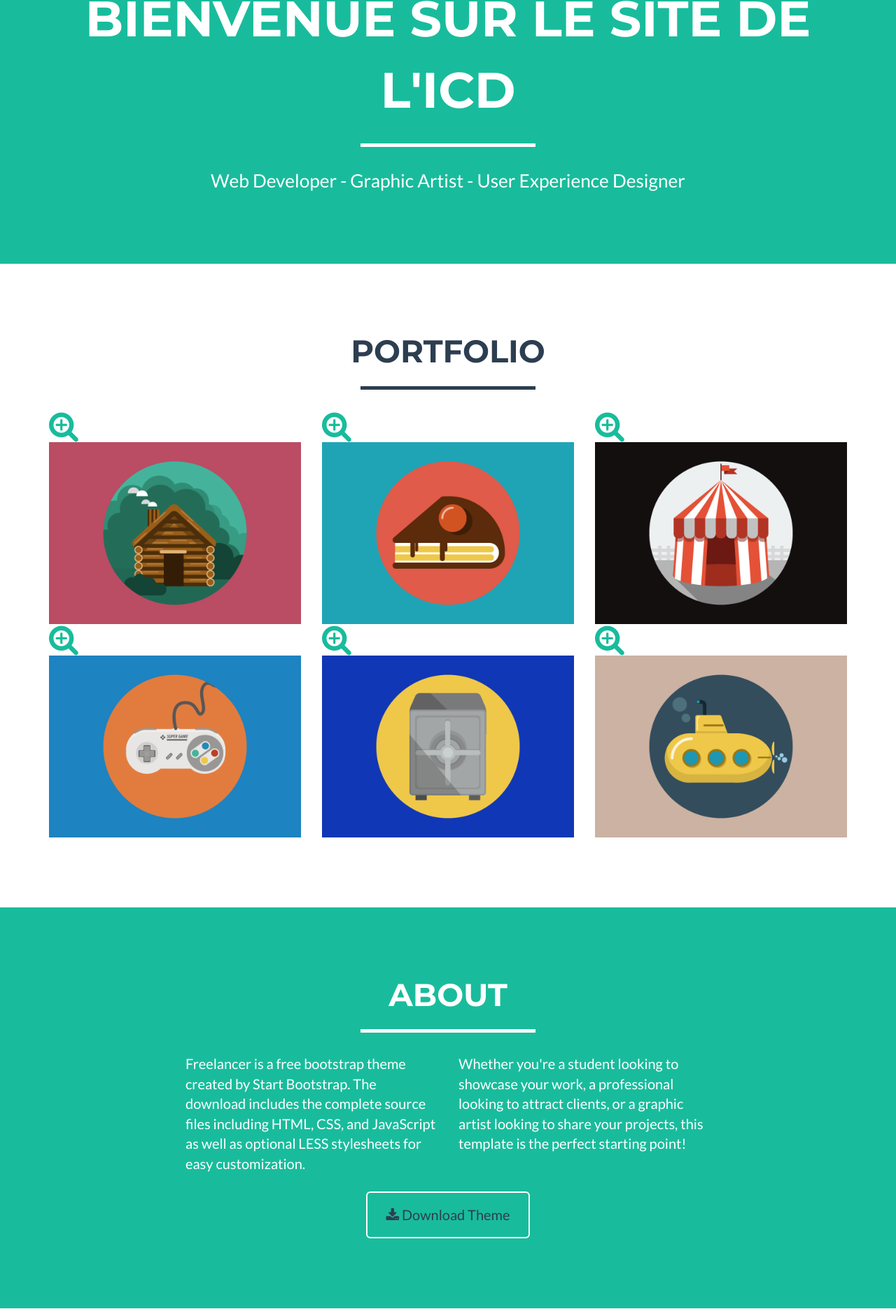
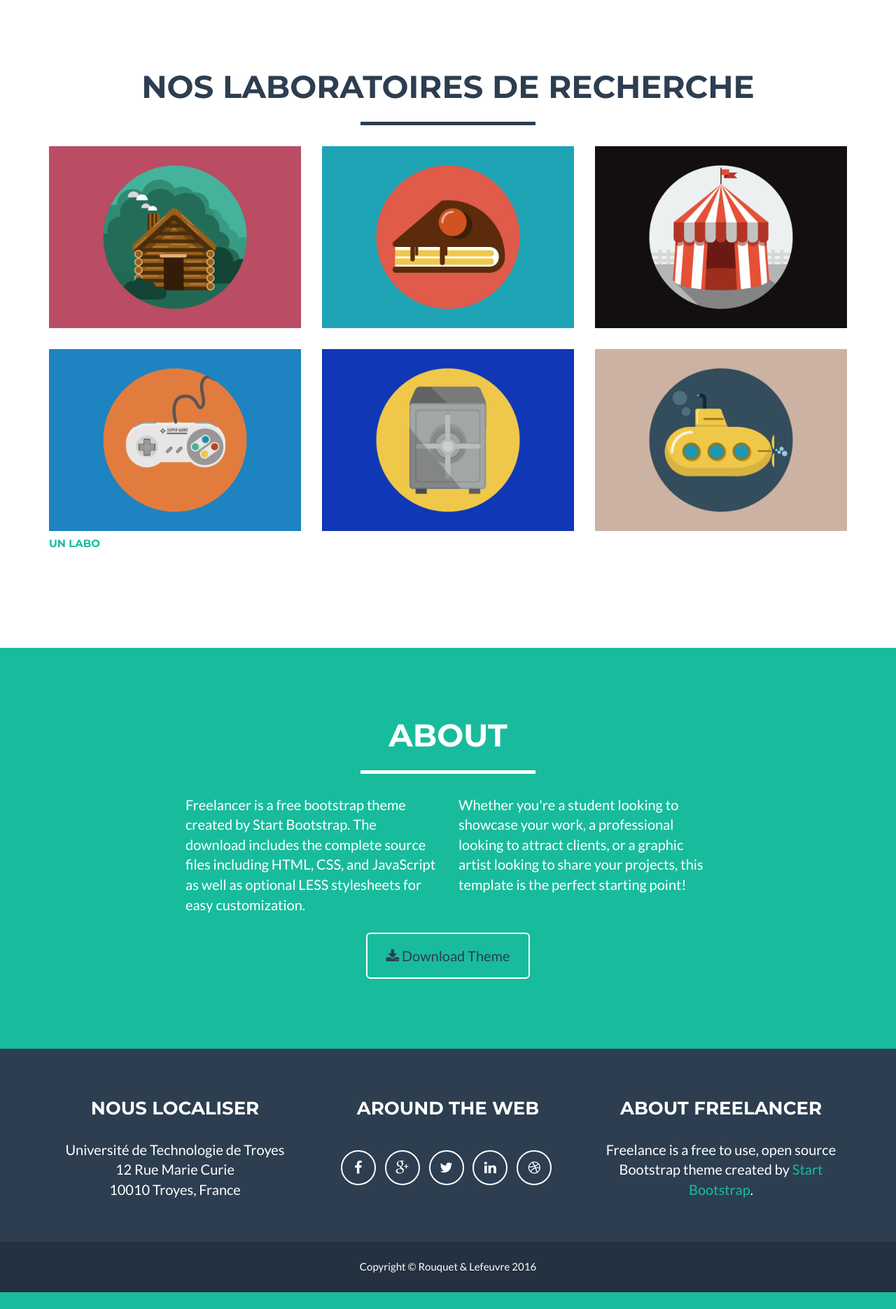
Before and after one commit to rouquetr/lo07_projet, a PHP site: page / in a window 1280 px wide. Shown: the part 500-2371 px from the top of the page at 70% size. After the commit the page ends 2347 px from the top, so only its background shows below. Run offline with PHP 8.4, Linux system fonts and the light colour scheme; some libraries are stand-ins or nearby versions.

Commit message:
Version 0.0.1

```diff
--- a/index.php
+++ b/index.php
@@ -54,7 +54,7 @@
                         <a href="#page-top"></a>
                     </li>
                     <li class="page-scroll">
-                        <a href="#portfolio">Nos Équipes</a>
+                        <a href="#labo">Nos Labos</a>
                     </li>
                     <li class="page-scroll">
                         <a href="#about">Publications récentes</a>
@@ -70,15 +70,14 @@
     </nav>
 
     <!-- Header -->
-    <header>
-        <div class="container"  background-image="/img/utt.jpg" >
+    <header style="background-image:url(img/utt.png)">
+        <div class="container">
             <div class="row">
                 <div class="col-lg-12">
-                    <img class="img-responsive" src="img/profile.png" alt="">
                     <div class="intro-text">
-                        <span class="name">Bienvenue sur le site de l'ICD</span>
+                        <span class="name">Bienvenue</span>
                         <hr class="star-light">
-                        <span class="skills">Web Developer - Graphic Artist - User Experience Designer</span>
+                        <span class="skills">Site des publications de l'ICD</span>
                     </div>
                 </div>
             </div>
@@ -86,17 +85,17 @@
     </header>
 
     <!-- Portfolio Grid Section -->
-    <section id="portfolio">
+    <section id="labo">
         <div class="container">
             <div class="row">
                 <div class="col-lg-12 text-center">
-                    <h2>Portfolio</h2>
+                    <h2>Nos Laboratoires de recherche</h2>
                     <hr class="star-primary">
                 </div>
             </div>
             <div class="row">
-                <div class="col-sm-4 portfolio-item">
-                    <a href="#portfolioModal1" class="portfolio-link" data-toggle="modal">
+                <div class="col-sm-4 labo-item">
+                    <a href="#laboModal1" class="labo-link" data-toggle="modal">
                         <div class="caption">
                             <div class="caption-content">
                                 <i class="fa fa-search-plus fa-3x"></i>
@@ -105,8 +104,8 @@
                         <img src="img/portfolio/cabin.png" class="img-responsive" alt="">
                     </a>
                 </div>
-                <div class="col-sm-4 portfolio-item">
-                    <a href="#portfolioModal2" class="portfolio-link" data-toggle="modal">
+                <div class="col-sm-4 labo-item">
+                    <a href="#laboModal2" class="labo-link" data-toggle="modal">
                         <div class="caption">
                             <div class="caption-content">
                                 <i class="fa fa-search-plus fa-3x"></i>
@@ -115,8 +114,8 @@
                         <img src="img/portfolio/cake.png" class="img-responsive" alt="">
                     </a>
                 </div>
-                <div class="col-sm-4 portfolio-item">
-                    <a href="#portfolioModal3" class="portfolio-link" data-toggle="modal">
+                <div class="col-sm-4 labo-item">
+                    <a href="#laboModal3" class="labo-link" data-toggle="modal">
                         <div class="caption">
                             <div class="caption-content">
                                 <i class="fa fa-search-plus fa-3x"></i>
@@ -125,18 +124,19 @@
                         <img src="img/portfolio/circus.png" class="img-responsive" alt="">
                     </a>
                 </div>
-                <div class="col-sm-4 portfolio-item">
-                    <a href="#portfolioModal4" class="portfolio-link" data-toggle="modal">
+                <div class="col-sm-4 labo-item">
+                    <a href="#laboModal4" class="labo-link" data-toggle="modal">
                         <div class="caption">
                             <div class="caption-content">
                                 <i class="fa fa-search-plus fa-3x"></i>
                             </div>
                         </div>
                         <img src="img/portfolio/game.png" class="img-responsive" alt="">
+                        <h5>Un labo</h5>
                     </a>
                 </div>
-                <div class="col-sm-4 portfolio-item">
-                    <a href="#portfolioModal5" class="portfolio-link" data-toggle="modal">
+                <div class="col-sm-4 labo-item">
+                    <a href="#laboModal5" class="labo-link" data-toggle="modal">
                         <div class="caption">
                             <div class="caption-content">
                                 <i class="fa fa-search-plus fa-3x"></i>
@@ -145,8 +145,8 @@
                         <img src="img/portfolio/safe.png" class="img-responsive" alt="">
                     </a>
                 </div>
-                <div class="col-sm-4 portfolio-item">
-                    <a href="#portfolioModal6" class="portfolio-link" data-toggle="modal">
+                <div class="col-sm-4 labo-item">
+                    <a href="#laboModal6" class="labo-link" data-toggle="modal">
                         <div class="caption">
                             <div class="caption-content">
                                 <i class="fa fa-search-plus fa-3x"></i>
@@ -154,6 +154,7 @@
                         </div>
                         <img src="img/portfolio/submarine.png" class="img-responsive" alt="">
                     </a>
+                    <div class="col-sm-4 labo-item">
                 </div>
             </div>
         </div>
@@ -185,59 +186,6 @@
     </section>
 
     <!-- Contact Section -->
-    <section id="contact">
-        <div class="container">
-            <div class="row">
-                <div class="col-lg-12 text-center">
-                    <h2>Contact Me</h2>
-                    <hr class="star-primary">
-                </div>
-            </div>
-            <div class="row">
-                <div class="col-lg-8 col-lg-offset-2">
-                    <!-- To configure the contact form email address, go to mail/contact_me.php and update the email address in the PHP file on line 19. -->
-                    <!-- The form should work on most web servers, but if the form is not working you may need to configure your web server differently. -->
-                    <form name="sentMessage" id="contactForm" novalidate>
-                        <div class="row control-group">
-                            <div class="form-group col-xs-12 floating-label-form-group controls">
-                                <label>Name</label>
-                                <input type="text" class="form-control" placeholder="Name" id="name" required data-validation-required-message="Please enter your name.">
-                                <p class="help-block text-danger"></p>
-                            </div>
-                        </div>
-                        <div class="row control-group">
-                            <div class="form-group col-xs-12 floating-label-form-group controls">
-                                <label>Email Address</label>
-                                <input type="email" class="form-control" placeholder="Email Address" id="email" required data-validation-required-message="Please enter your email address.">
-                                <p class="help-block text-danger"></p>
-                            </div>
-                        </div>
-                        <div class="row control-group">
-                            <div class="form-group col-xs-12 floating-label-form-group controls">
-                                <label>Phone Number</label>
-                                <input type="tel" class="form-control" placeholder="Phone Number" id="phone" required data-validation-required-message="Please enter your phone number.">
-                                <p class="help-block text-danger"></p>
-                            </div>
-                        </div>
-                        <div class="row control-group">
-                            <div class="form-group col-xs-12 floating-label-form-group controls">
-                                <label>Message</label>
-                                <textarea rows="5" class="form-control" placeholder="Message" id="message" required data-validation-required-message="Please enter a message."></textarea>
-                                <p class="help-block text-danger"></p>
-                            </div>
-                        </div>
-                        <br>
-                        <div id="success"></div>
-                        <div class="row">
-                            <div class="form-group col-xs-12">
-                                <button type="submit" class="btn btn-success btn-lg">Send</button>
-                            </div>
-                        </div>
-                    </form>
-                </div>
-            </div>
-        </div>
-    </section>
 
     <!-- Footer -->
     <footer class="text-center">
@@ -245,8 +193,8 @@
             <div class="container">
                 <div class="row">
                     <div class="footer-col col-md-4">
-                        <h3>Location</h3>
-                        <p>3481 Melrose Place<br>Beverly Hills, CA 90210</p>
+                        <h3>Nous localiser</h3>
+                        <p>Université de Technologie de Troyes<br>12 Rue Marie Curie<br>10010 Troyes, France</p>
                     </div>
                     <div class="footer-col col-md-4">
                         <h3>Around the Web</h3>
@@ -279,7 +227,7 @@
             <div class="container">
                 <div class="row">
                     <div class="col-lg-12">
-                        Copyright &copy; Your Website 2014
+                        Copyright &copy; Rouquet & Lefeuvre 2016
                     </div>
                 </div>
             </div>
@@ -294,7 +242,7 @@
     </div>
 
     <!-- Portfolio Modals -->
-    <div class="portfolio-modal modal fade" id="portfolioModal1" tabindex="-1" role="dialog" aria-hidden="true">
+    <div class="labo-modal modal fade" id="laboModal1" tabindex="-1" role="dialog" aria-hidden="true">
         <div class="modal-content">
             <div class="close-modal" data-dismiss="modal">
                 <div class="lr">
@@ -331,7 +279,7 @@
             </div>
         </div>
     </div>
-    <div class="portfolio-modal modal fade" id="portfolioModal2" tabindex="-1" role="dialog" aria-hidden="true">
+    <div class="labo-modal modal fade" id="laboModal2" tabindex="-1" role="dialog" aria-hidden="true">
         <div class="modal-content">
             <div class="close-modal" data-dismiss="modal">
                 <div class="lr">
@@ -368,7 +316,7 @@
             </div>
         </div>
     </div>
-    <div class="portfolio-modal modal fade" id="portfolioModal3" tabindex="-1" role="dialog" aria-hidden="true">
+    <div class="labo-modal modal fade" id="laboModal3" tabindex="-1" role="dialog" aria-hidden="true">
         <div class="modal-content">
             <div class="close-modal" data-dismiss="modal">
                 <div class="lr">
@@ -405,7 +353,7 @@
             </div>
         </div>
     </div>
-    <div class="portfolio-modal modal fade" id="portfolioModal4" tabindex="-1" role="dialog" aria-hidden="true">
+    <div class="labo-modal modal fade" id="laboModal4" tabindex="-1" role="dialog" aria-hidden="true">
         <div class="modal-content">
             <div class="close-modal" data-dismiss="modal">
                 <div class="lr">
@@ -442,7 +390,7 @@
             </div>
         </div>
     </div>
-    <div class="portfolio-modal modal fade" id="portfolioModal5" tabindex="-1" role="dialog" aria-hidden="true">
+    <div class="labo-modal modal fade" id="laboModal5" tabindex="-1" role="dialog" aria-hidden="true">
         <div class="modal-content">
             <div class="close-modal" data-dismiss="modal">
                 <div class="lr">
@@ -479,7 +427,7 @@
             </div>
         </div>
     </div>
-    <div class="portfolio-modal modal fade" id="portfolioModal6" tabindex="-1" role="dialog" aria-hidden="true">
+    <div class="labo-modal modal fade" id="laboModal6" tabindex="-1" role="dialog" aria-hidden="true">
         <div class="modal-content">
             <div class="close-modal" data-dismiss="modal">
                 <div class="lr">
```
